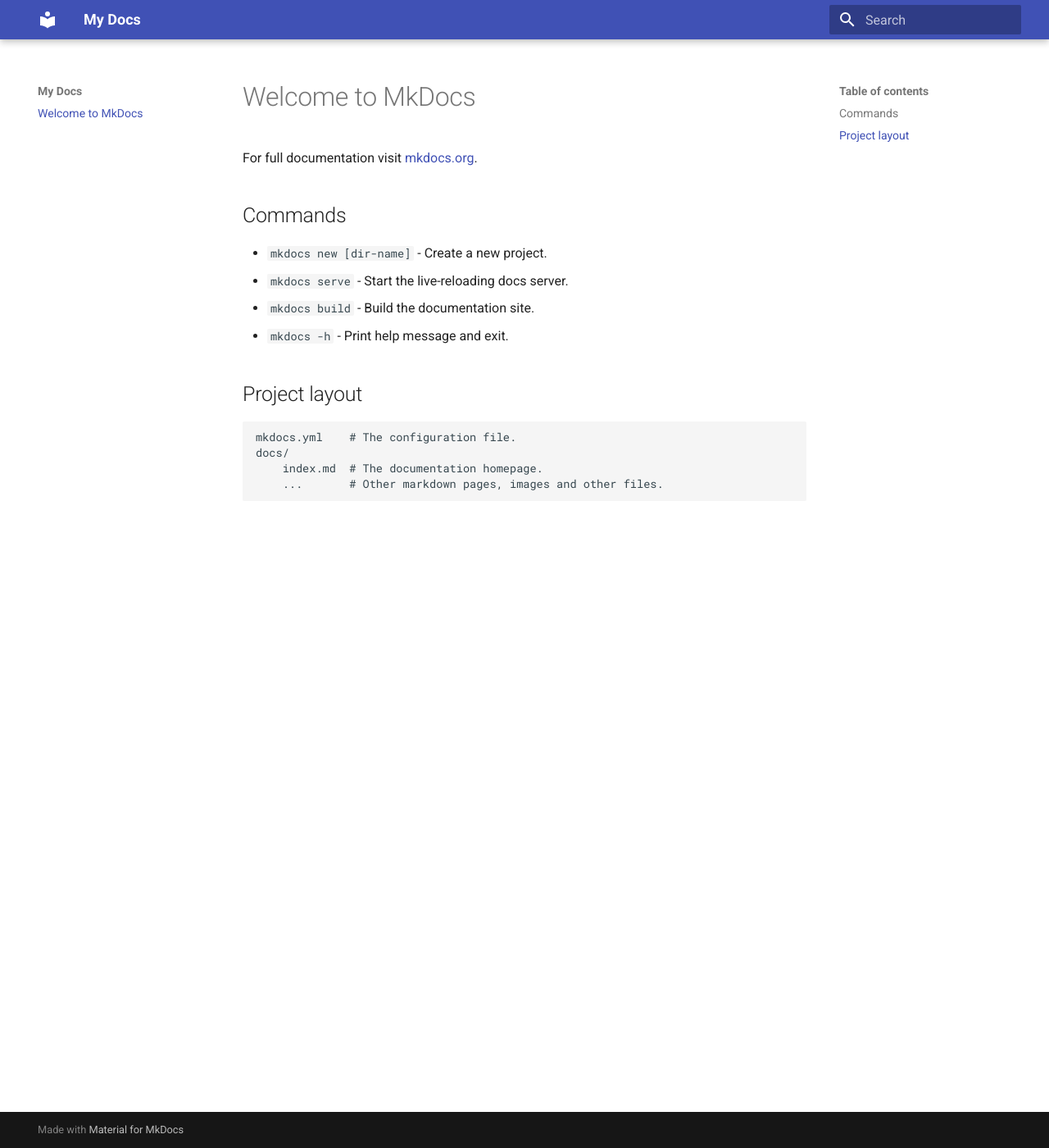
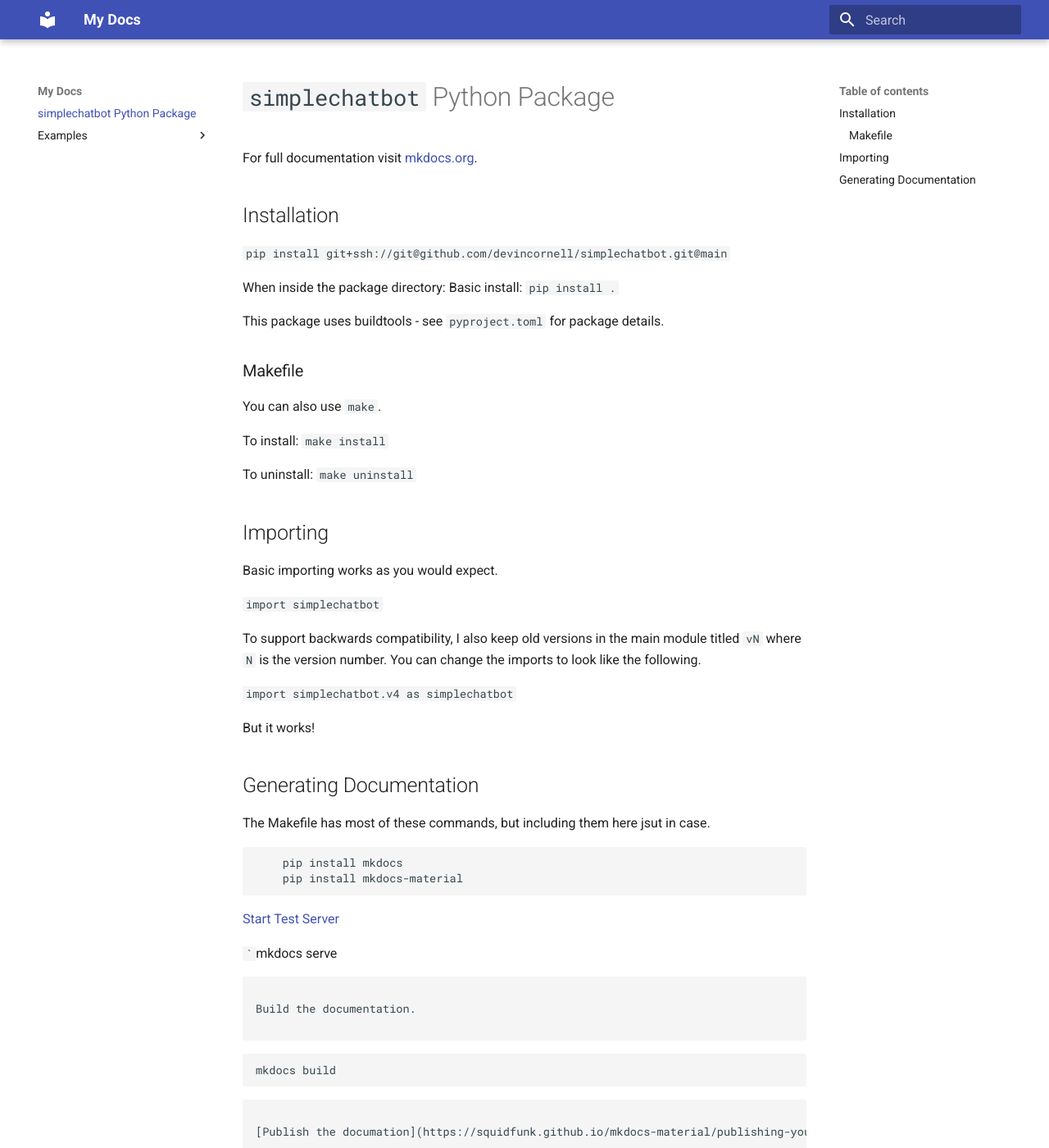
Before and after one commit to devincornell/simplechatbot, an MkDocs documentation site: the page built from docs/index.md, in a window 1280 px wide and 1400 px high. Shown: the whole window at 82% size. Built offline with MkDocs 1.6.1 and Material for MkDocs 9.7.7, drawn with Linux system fonts in a browser that asks for light colours; some of the changed text lies outside the part shown.

Commit message:
Refactor Makefile and add mkdocs documentation
- Refactored Makefile to include separate sections for installing and uninstalling the package.
- Added mkdocs documentation generation commands to the Makefile.
- Created new markdown files for documentation and added an example overview file.
- Added a Jupyter notebook for generating markdown files for mkdocs.

````diff
--- a/docs/index.md
+++ b/docs/index.md
@@ -1,17 +1,58 @@
-# Welcome to MkDocs
+# `simplechatbot` Python Package
 
 For full documentation visit [mkdocs.org](https://www.mkdocs.org).
 
-## Commands
+## Installation
 
-* `mkdocs new [dir-name]` - Create a new project.
-* `mkdocs serve` - Start the live-reloading docs server.
-* `mkdocs build` - Build the documentation site.
-* `mkdocs -h` - Print help message and exit.
+`pip install git+ssh://git@github.com/devincornell/simplechatbot.git@main`
 
-## Project layout
+When inside the package directory: Basic install: `pip install .`
 
-    mkdocs.yml    # The configuration file.
-    docs/
-        index.md  # The documentation homepage.
-        ...       # Other markdown pages, images and other files.
+This package uses buildtools - see `pyproject.toml` for package details.
+
+### Makefile
+
+You can also use `make`.
+
+To install: `make install`
+
+To uninstall: `make uninstall`
+
+## Importing
+
+Basic importing works as you would expect.
+
+`import simplechatbot`
+
+To support backwards compatibility, I also keep old versions in the main module titled `vN` where `N` is the version number. You can change the imports to look like the following.
+
+`import simplechatbot.v4 as simplechatbot`
+
+But it works!
+
+## Generating Documentation
+
+The Makefile has most of these commands, but including them here jsut in case.
+
+```
+	pip install mkdocs
+	pip install mkdocs-material
+```
+
+[Start Test Server](https://squidfunk.github.io/mkdocs-material/creating-your-site/)
+
+``
+`mkdocs serve
+```
+
+Build the documentation.
+
+```
+	mkdocs build
+```
+
+[Publish the documation](https://squidfunk.github.io/mkdocs-material/publishing-your-site/)
+
+```
+	mkdocs gh-deploy --force
+```
````
Also changed, not shown: docs/examples/overview.md (added, +5 -0 lines), 2 other files.
